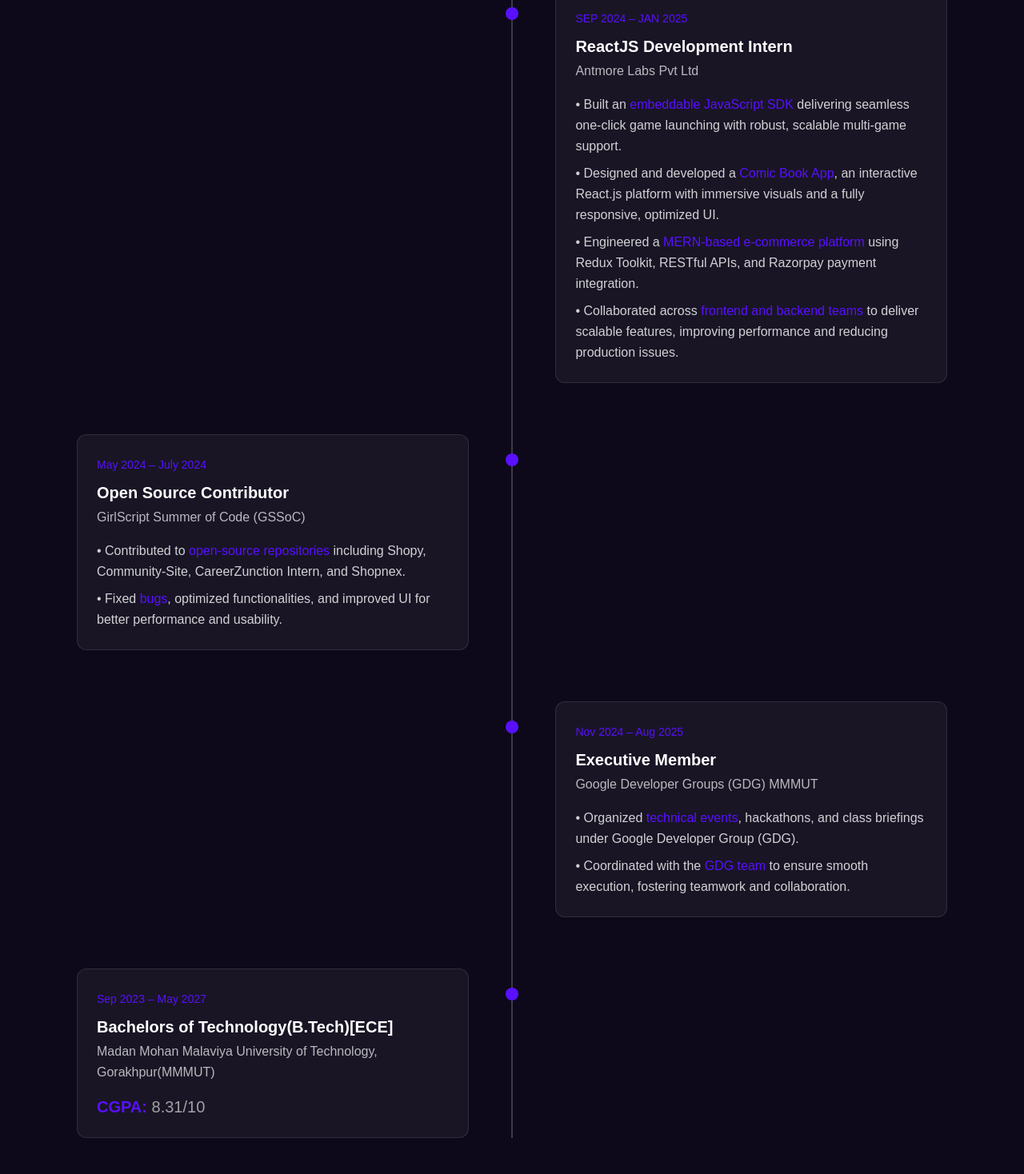
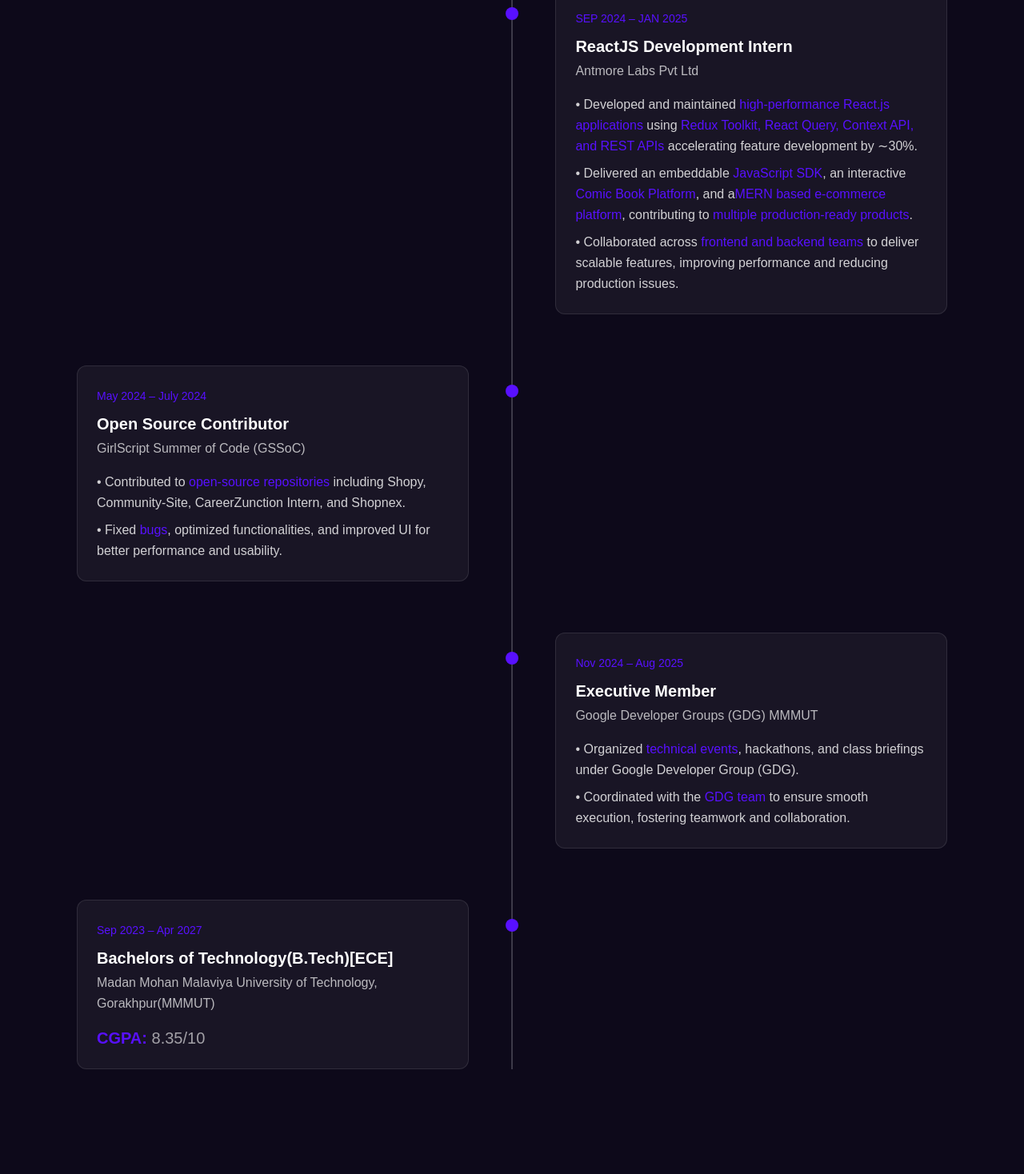
Before and after one commit to UjjwalGupta1105/Portfolio, a Next.js app in the folder portfolio/: page / in a window 1280 px wide. Shown: the part 2060-3528 px from the top of the page at 80% size. Built offline with nearby package versions, Linux system fonts and the light colour scheme; a web font is replaced by a local one.

Commit message:
Revise experience details and education information
Updated experience descriptions and adjusted education duration and CGPA.

```diff
--- a/portfolio/components/experience.jsx
+++ b/portfolio/components/experience.jsx
@@ -31,13 +31,14 @@
   description: (
     <p className="text-white/80 leading-relaxed space-y-2">
       <span className="block">
-        • Built an <span className="text-[#5810ff] font-medium">embeddable JavaScript SDK</span> delivering seamless one-click game launching with robust, scalable multi-game support.
+        • Developed and maintained <span className="text-[#5810ff] font-medium">high-performance React.js applications</span> using <span className="text-[#5810ff] font-medium">Redux Toolkit, React Query, Context
+API, and REST APIs </span> accelerating feature development by ∼30%.
       </span>
       <span className="block">
-        • Designed and developed a <span className="text-[#5810ff] font-medium">Comic Book App</span>, an interactive React.js platform with immersive visuals and a fully responsive, optimized UI.
-      </span>
-      <span className="block">
-        • Engineered a <span className="text-[#5810ff] font-medium">MERN-based e-commerce platform</span> using Redux Toolkit, RESTful APIs, and Razorpay payment integration.
+        • Delivered an embeddable <span className="text-[#5810ff] font-medium">JavaScript SDK</span>, an interactive <span className="text-[#5810ff] font-medium">Comic Book Platform</span>, and a
+        <span className="text-[#5810ff] font-medium">MERN based e-commerce
+platform</span>, contributing to <span className="text-[#5810ff] font-medium">multiple production-ready products</span>.
+
       </span>
       <span className="block">
         • Collaborated across <span className="text-[#5810ff] font-medium">frontend and backend teams</span> to deliver scalable features, improving performance and reducing production issues.
@@ -78,8 +79,8 @@
   {
     title: "Bachelors of Technology(B.Tech)[ECE]",
     organization: "Madan Mohan Malaviya University of Technology, Gorakhpur(MMMUT)",
-    duration: "Sep 2023 – May 2027",
-    CGPA: "8.31/10",
+    duration: "Sep 2023 – Apr 2027",
+    CGPA: "8.35/10",
   },
 ];
 
```
